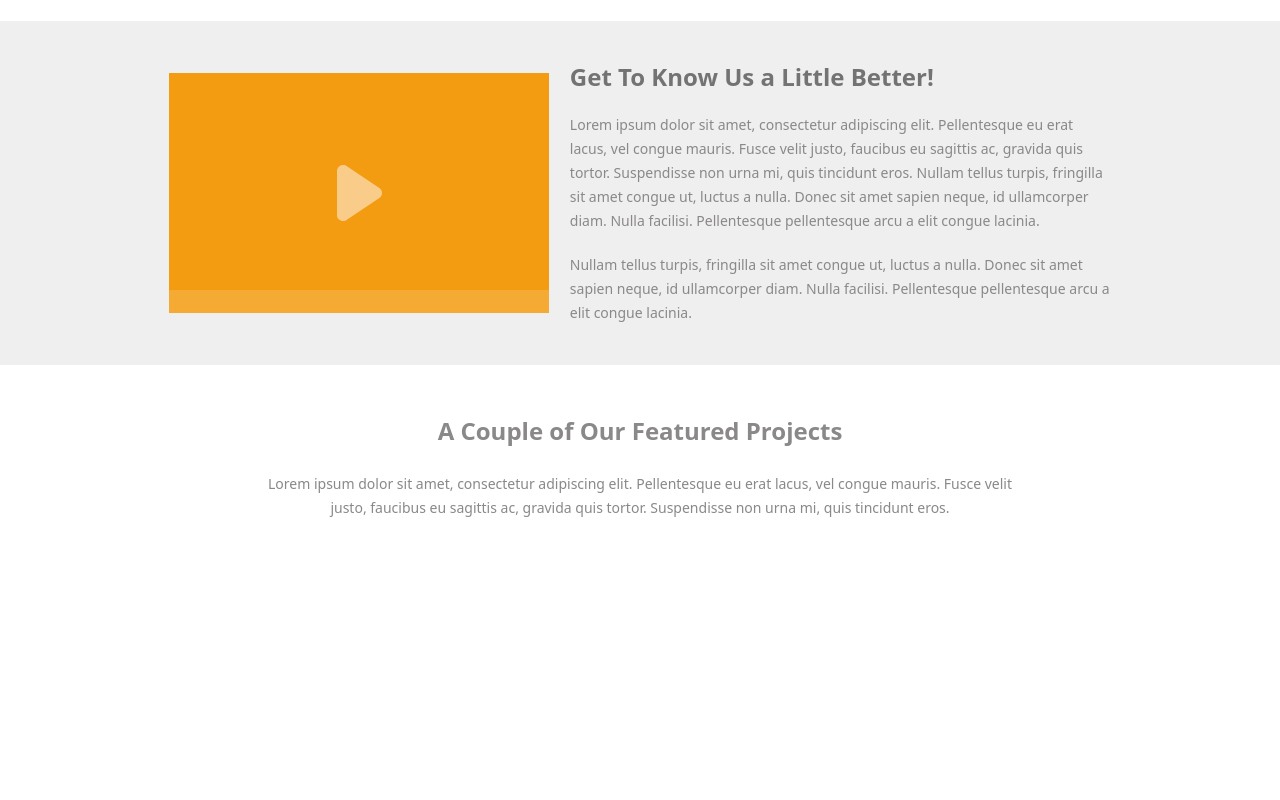
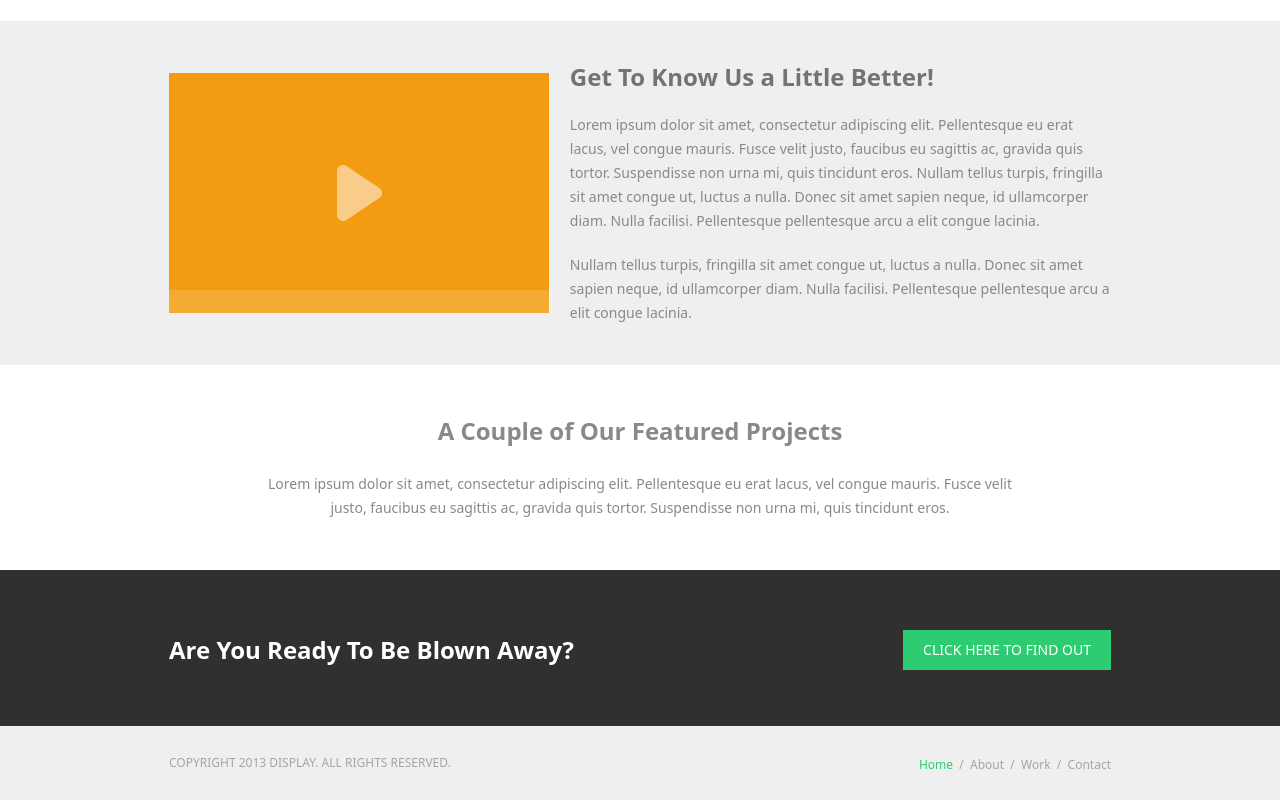
Before and after one commit to amiraliamhh/bild, a React (Vite) app: page / in a window 1280 px wide. Shown: the part 968-1768 px from the top of the page. Before the commit the page ends 1488 px from the top, so only its background shows below. Built offline with nearby package versions, Linux system fonts and the light colour scheme.

Commit message:
feat: footer

```diff
--- /dev/null
+++ b/src/components/shared/Footer/index.tsx
@@ -0,0 +1,31 @@
+import { Fragment } from 'react'
+import { Link } from '@shared'
+
+import { navItems } from '@/components/shared/Navbar'
+
+export const Footer = () => (
+  <footer className='bg-neutral-200 py-5'>
+    <div className='container mx-auto grid grid-cols-2'>
+      <small className='text-xs text-zinc-400 col-span-1 self-center'>COPYRIGHT 2013 DISPLAY. ALL RIGHTS RESERVED.</small>
+      <div className='self-center justify-self-end'>
+        {
+          navItems.map(({ title, link }, index) => (
+            // since the list of icons is static and won't be modified, it's fine
+            // to use array index as key
+            // eslint-disable-next-line react/no-array-index-key
+            <Fragment key={index}>
+              <Link
+                to={link}
+                className='text-xs text-zinc-400 hover:text-zinc-500'
+                activeClass='!text-green-500 hover:!text-green-600'
+              >
+                {title}
+              </Link>
+              {index !== navItems.length - 1 && <span className='text-xs text-zinc-400'>&nbsp;&nbsp;/&nbsp;&nbsp;</span>}
+            </Fragment>
+          ))
+        }
+      </div>
+    </div>
+  </footer>
+)
--- a/src/components/shared/Link/index.tsx
+++ b/src/components/shared/Link/index.tsx
@@ -15,6 +15,7 @@ export const Link = ({
 }: Props) => {
   const { pathname } = useResolvedPath(to)
   const match = useMatch({ path: pathname, end: true })
+  console.log(match, to, activeClass)
 
   return (
     <RRLink {...rest} to={to} className={`${className} ${match ? activeClass : ''}`}>
--- a/src/components/shared/Navbar/index.tsx
+++ b/src/components/shared/Navbar/index.tsx
@@ -9,7 +9,7 @@ interface NavItem {
   link: string
 }
 
-const navItems: NavItem[] = [
+export const navItems: NavItem[] = [
   {
     title: 'Home',
     link: '/',
--- /dev/null
+++ b/src/components/shared/Trial/index.tsx
@@ -0,0 +1,12 @@
+import { Button } from '@shared'
+
+export const Trial = () => (
+  <section className='w-full bg-zinc-800 pt-12 pb-[3.5rem]'>
+    <div className='container mx-auto flex justify-between items-center'>
+      <h3 className='text-2xl text-white font-semibold'>Are You Ready To Be Blown Away?</h3>
+      <Button className='px-4'>
+        CLICK HERE TO FIND OUT
+      </Button>
+    </div>
+  </section>
+)
--- a/src/components/shared/index.ts
+++ b/src/components/shared/index.ts
@@ -2,3 +2,5 @@ export { Button } from './Button'
 export { Link } from './Link'
 export { Header } from './Header'
 export { Navbar } from './Navbar'
+export { Trial } from './Trial'
+export { Footer } from './Footer'
--- a/src/layouts/Layout.tsx
+++ b/src/layouts/Layout.tsx
@@ -1,11 +1,15 @@
 import { Outlet } from 'react-router-dom'
 
-import { Header, Navbar } from '@shared'
+import {
+  Header, Navbar, Trial, Footer,
+} from '@shared'
 
 export const Layout = () => (
   <>
     <Header />
     <Navbar />
     <Outlet />
+    <Trial />
+    <Footer />
   </>
 )
--- a/src/pages/Home.tsx
+++ b/src/pages/Home.tsx
@@ -4,6 +4,6 @@ export const Home = () => (
   <>
     <Banner />
     <LearnMore className='mt-[12rem] md:mt-[16.875rem] lg:mt-[16.875rem]' />
-    <Featured className='mt-10' />
+    <Featured className='mt-10 mb-10' />
   </>
 )
--- a/tailwind.config.js
+++ b/tailwind.config.js
@@ -27,7 +27,9 @@ module.exports = {
       },
       zinc: {
         ...colors.zinc,
+        400: '#A5A5A5',
         500: '#8A8888',
+        800: '#322F2F',
       },
       orange: {
         ...colors.orange,
@@ -45,6 +47,7 @@ module.exports = {
       8: '2.5rem',
       9: '2.8125rem',
       10: '3.125rem',
+      12: '3.75rem',
       24: '7.5rem',
       105: '32.8125rem',
     },
```
